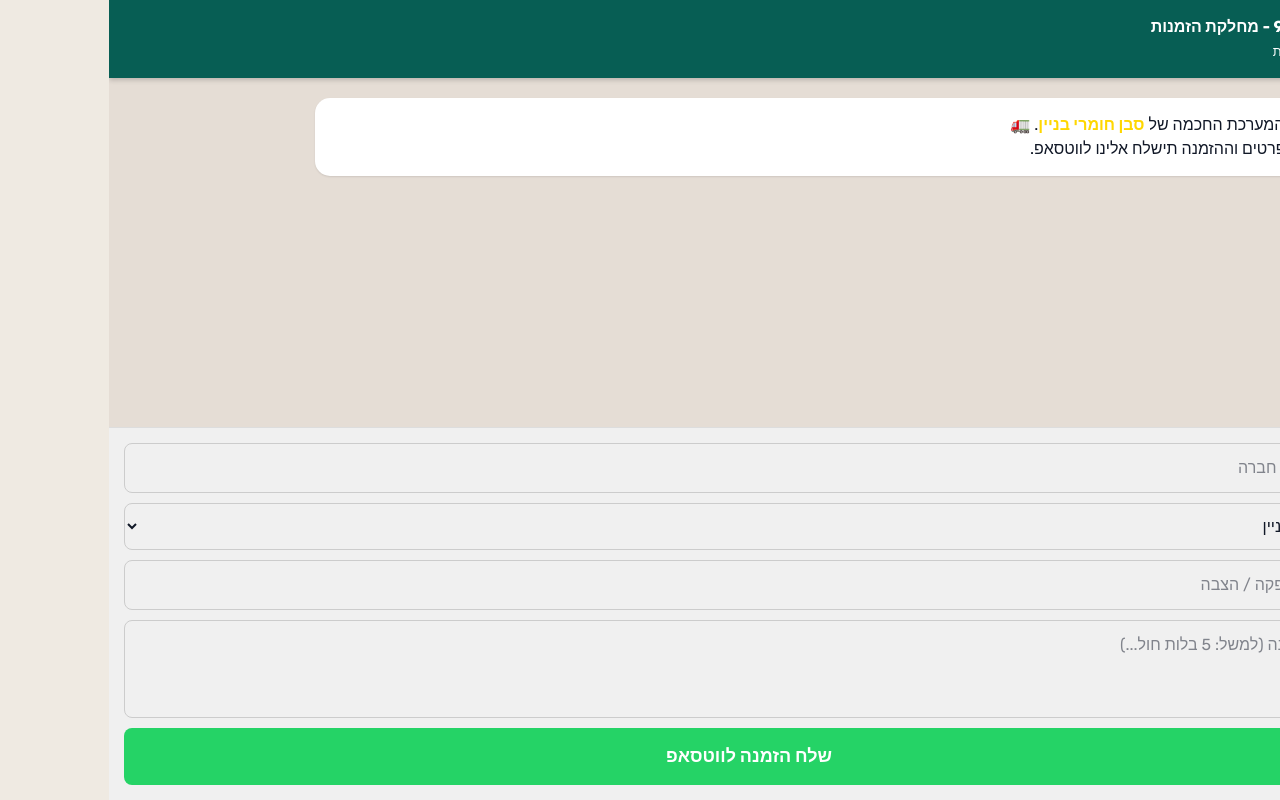
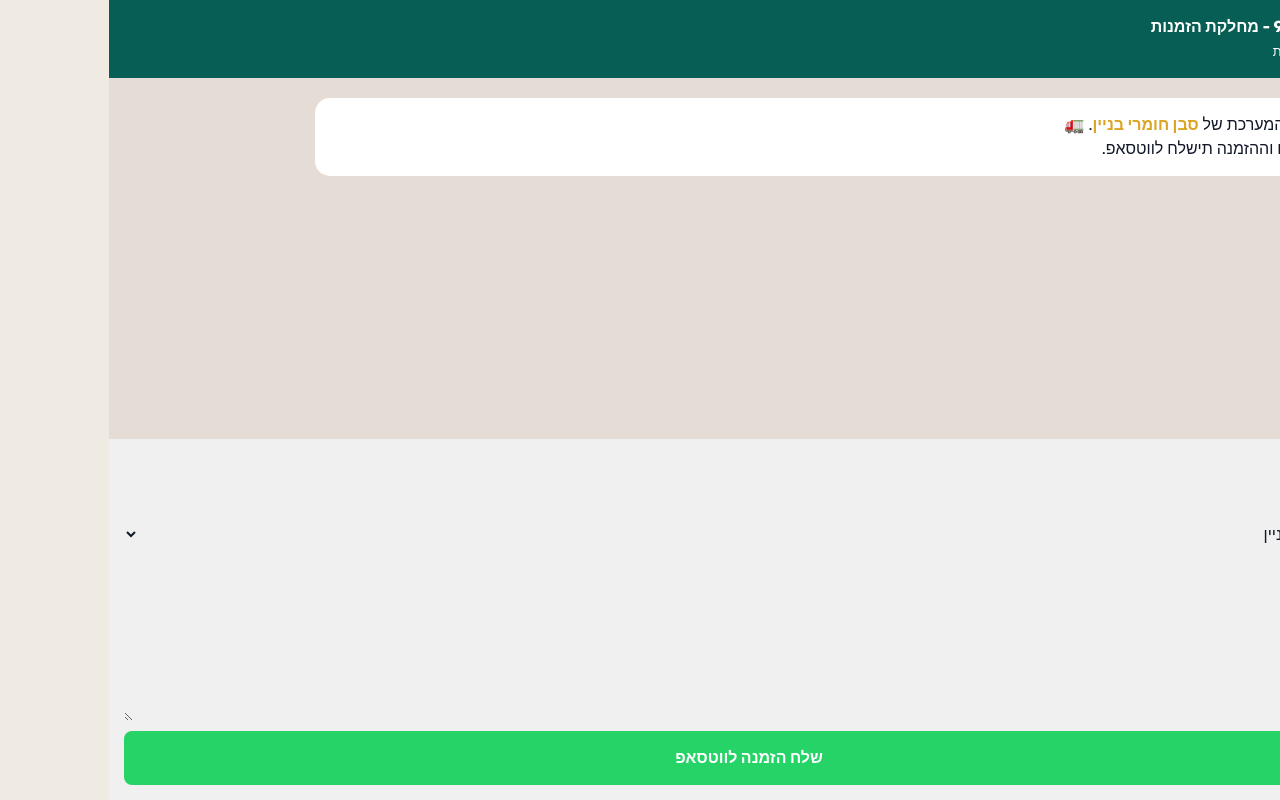
Before and after one commit to saban942025-cyber/ap94, a Next.js app: page / in a window 1280 px wide. Built offline with nearby package versions, Linux system fonts and the light colour scheme.

Commit message:
Update page.tsx

```diff
--- a/src/app/page.tsx
+++ b/src/app/page.tsx
@@ -4,7 +4,6 @@ import { initializeApp } from "firebase/app";
 import { getFirestore, collection, addDoc } from "firebase/firestore";
 import { useState } from 'react';
 
-// ה-Config שסיפקת
 const firebaseConfig = {
   apiKey: "AIzaSyC2QjUvjfALcuoM1xZMVDIXcNpwCG1-tE8",
   authDomain: "saban-system-v2.firebaseapp.com",
@@ -31,79 +30,39 @@ export default function Home() {
       alert("אחי, תמלא שם ופרטי הזמנה");
       return;
     }
-
     try {
-      // 1. שמירה ב-Firebase
       const docRef = await addDoc(collection(db, "orders"), {
         ...formData,
         status: "נשלח",
         timestamp: new Date()
       });
-
-      // 2. בניית הודעת ווטסאפ
       const whatsappMsg = `*הזמנה חדשה - סבן 94* 🚛\n\n*לקוח:* ${formData.customerName}\n*סוג:* ${formData.orderType}\n*פירוט:* ${formData.orderDetails}\n*כתובת:* ${formData.address}\n\n*מספר מעקב:* ${docRef.id}`;
-      const encodedMsg = encodeURIComponent(whatsappMsg);
-      const whatsappUrl = `https://wa.me/972508860896?text=${encodedMsg}`;
-
-      window.open(whatsappUrl, '_blank');
+      window.open(`https://wa.me/972508860896?text=${encodeURIComponent(whatsappMsg)}`, '_blank');
     } catch (e) {
-      console.error("שגיאה:", e);
-      alert("הייתה בעיה בשמירה");
+      alert("שגיאה בשמירה");
     }
   };
 
   return (
     <main style={{ backgroundColor: '#E5DDD5', minHeight: '100vh', display: 'flex', flexDirection: 'column', direction: 'rtl' }}>
-      {/* Header */}
-      <div style={{ backgroundColor: '#075E54', color: 'white', padding: '15px', display: 'flex', alignItems: 'center', gap: '10px', boxShadow: '0 2px 5px rgba(0,0,0,0.2)' }}>
+      <div style={{ backgroundColor: '#075E54', color: 'white', padding: '15px', display: 'flex', alignItems: 'center', gap: '10px' }}>
         <div style={{ width: '40px', height: '40px', backgroundColor: '#FFD700', borderRadius: '50%', display: 'flex', justifyContent: 'center', alignItems: 'center', color: 'black', fontWeight: 'bold' }}>S94</div>
-        <div>
-          <strong>סבן 94 - מחלקת הזמנות</strong><br />
-          <small>פעיל כעת</small>
+        <div><strong>סבן 94 - מחלקת הזמנות</strong><br /><small>פעיל כעת</small></div>
+      </div>
+      <div style={{ flex: 1, padding: '20px' }}>
+        <div style={{ background: 'white', padding: '15px', borderRadius: '15px 0 15px 15px', maxWidth: '85%' }}>
+          שלום! כאן המערכת של <strong style={{ color: '#DAA520' }}>סבן חומרי בניין</strong>. 🚛<br />מלא פרטים וההזמנה תישלח לווטסאפ.
         </div>
       </div>
-
-      {/* Chat Area */}
-      <div style={{ flex: 1, padding: '20px', display: 'flex', flexDirection: 'column', gap: '15px' }}>
-        <div style={{ background: 'white', padding: '15px', borderRadius: '15px 0 15px 15px', maxWidth: '85%', boxShadow: '0 1px 2px rgba(0,0,0,0.1)' }}>
-          שלום! כאן המערכת החכמה של <strong style={{ color: '#FFD700' }}>סבן חומרי בניין</strong>. 🚛<br />
-          מלא את הפרטים וההזמנה תישלח אלינו לווטסאפ.
-        </div>
-      </div>
-
-      {/* Input Area */}
-      <div style={{ background: '#f0f0f0', padding: '15px', display: 'flex', flexDirection: 'column', gap: '10px', borderTop: '1px solid #ddd' }}>
-        <input
-          type="text" placeholder="שם הלקוח / חברה"
-          style={{ padding: '12px', borderRadius: '8px', border: '1px solid #ccc' }}
-          onChange={(e) => setFormData({...formData, customerName: e.target.value})}
-        />
-        <select
-          style={{ padding: '12px', borderRadius: '8px', border: '1px solid #ccc' }}
-          onChange={(e) => setFormData({...formData, orderType: e.target.value})}
-        >
+      <div style={{ background: '#f0f0f0', padding: '15px', display: 'flex', flexDirection: 'column', gap: '10px' }}>
+        <input type="text" placeholder="שם הלקוח" style={{ padding: '12px', borderRadius: '8px' }} onChange={(e) => setFormData({...formData, customerName: e.target.value})} />
+        <select style={{ padding: '12px', borderRadius: '8px' }} onChange={(e) => setFormData({...formData, orderType: e.target.value})}>
           <option value="חומרי בניין">🏗️ חומרי בניין</option>
-          <option value="הצבת מכולה">🗑️ הצבת מכולה</option>
-          <option value="החלפת מכולה">🔄 החלפת מכולה</option>
-          <option value="הוצאת מכולה">🚚 הוצאת מכולה</option>
+          <option value="מכולה">🗑️ מכולה</option>
         </select>
-        <input
-          type="text" placeholder="כתובת לאספקה / הצבה"
-          style={{ padding: '12px', borderRadius: '8px', border: '1px solid #ccc' }}
-          onChange={(e) => setFormData({...formData, address: e.target.value})}
-        />
-        <textarea
-          placeholder="פירוט ההזמנה (למשל: 5 בלות חול...)"
-          rows={3}
-          style={{ padding: '12px', borderRadius: '8px', border: '1px solid #ccc', resize: 'none' }}
-          onChange={(e) => setFormData({...formData, orderDetails: e.target.value})}
-        ></textarea>
-        <button
-          onClick={sendOrder}
-          style={{ backgroundColor: '#25D366', color: 'white', border: 'none', padding: '15px', borderRadius: '8px', fontWeight: 'bold', fontSize: '18px', cursor: 'pointer' }}
-        >
-          שלח הזמנה לווטסאפ
-        </button>
+        <input type="text" placeholder="כתובת" style={{ padding: '12px', borderRadius: '8px' }} onChange={(e) => setFormData({...formData, address: e.target.value})} />
+        <textarea placeholder="פירוט הזמנה" rows={3} style={{ padding: '12px', borderRadius: '8px' }} onChange={(e) => setFormData({...formData, orderDetails: e.target.value})}></textarea>
+        <button onClick={sendOrder} style={{ backgroundColor: '#25D366', color: 'white', padding: '15px', borderRadius: '8px', fontWeight: 'bold' }}>שלח הזמנה לווטסאפ</button>
       </div>
     </main>
   );
```
